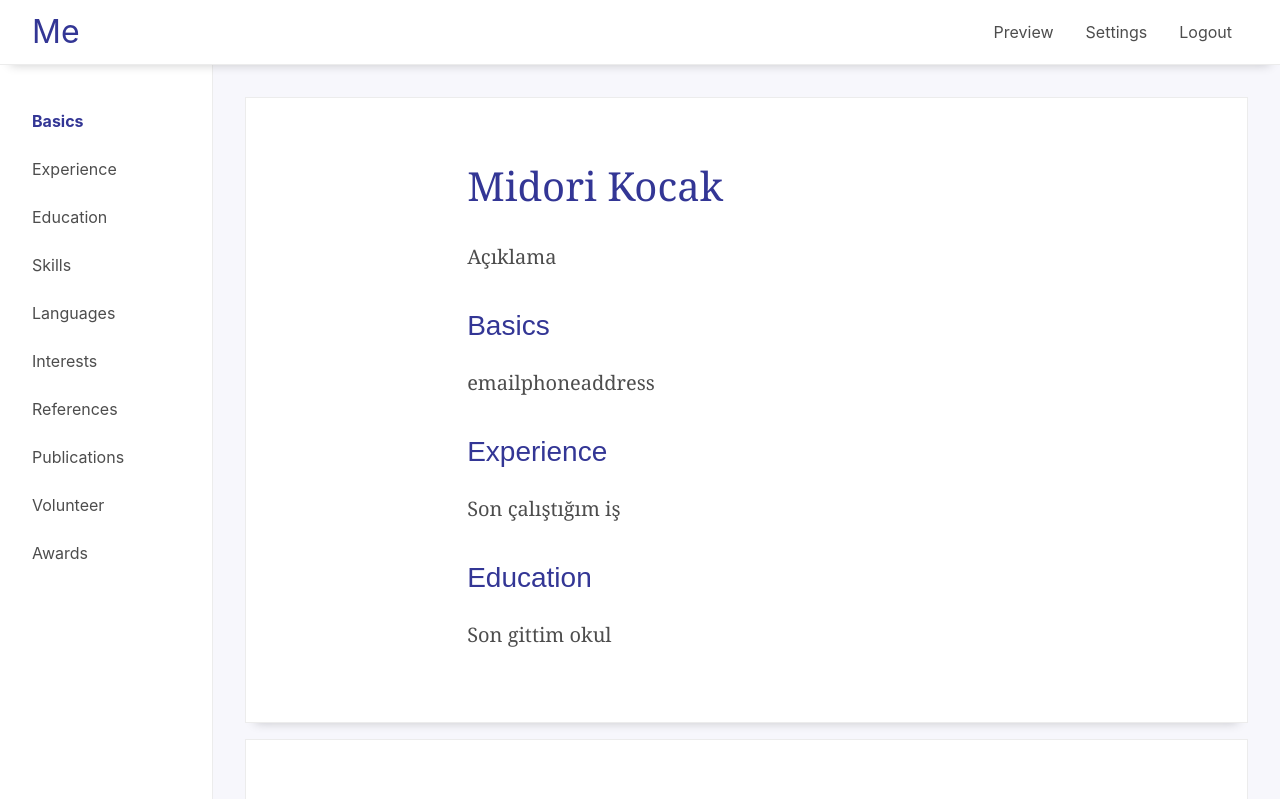
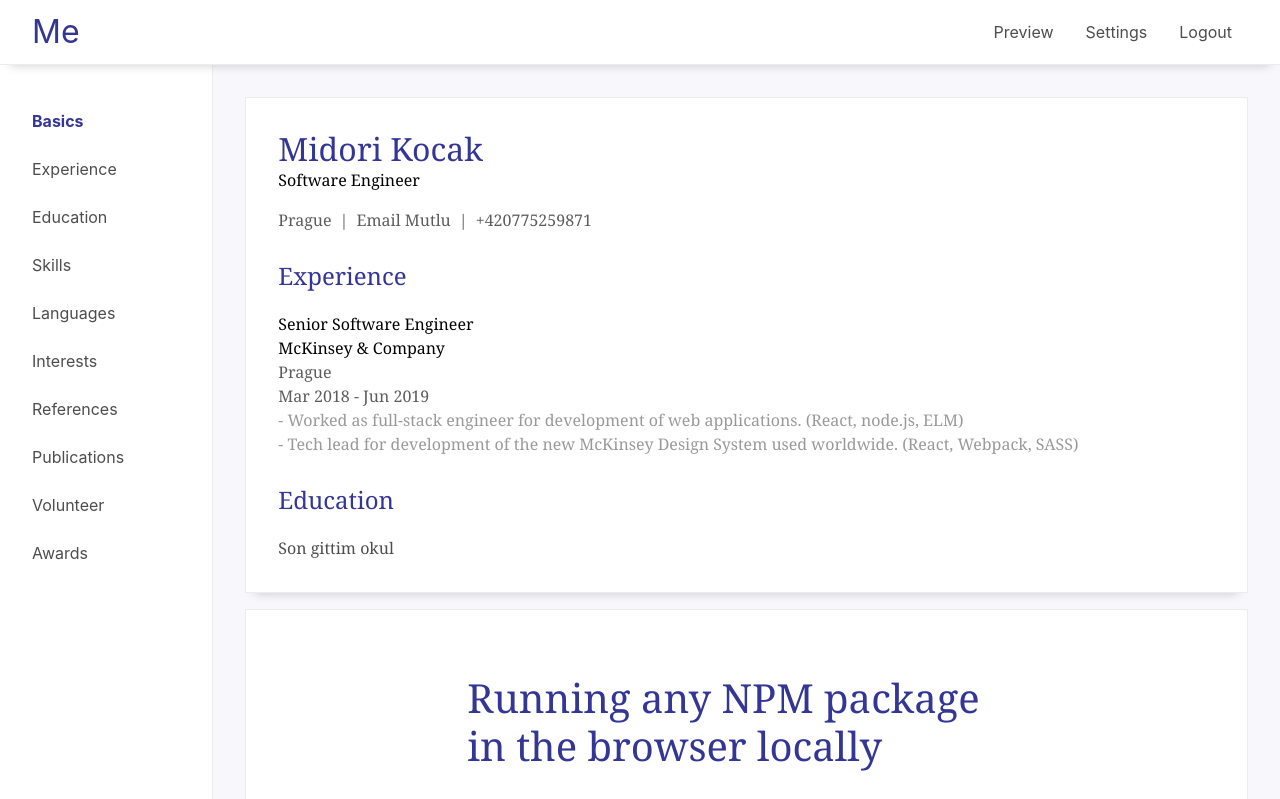
Before and after one commit to midorikocak/midori, a plain HTML site: page index.html in a window 1280 px wide. Shown: the top 799 px of the page. Drawn offline with Linux system fonts and the light colour scheme.

Commit message:
added definition list and styles

```diff
--- a/css/stylesheet.css
+++ b/css/stylesheet.css
@@ -25,9 +25,6 @@ ul {
     display: flex;
 }
 
-ul > li:hover {
-    background-color: #f7f7fc;
-}
 
 ul.horizontal {
     flex-direction: row;
@@ -35,10 +32,15 @@ ul.horizontal {
     align-items: stretch;
 }
 
+
 ul.horizontal > li {
     display: flex;
     align-items: center;
     padding: 1rem;
+}
+
+ul.horizontal > li:hover {
+    background-color: #f7f7fc;
 }
 
 ul.vertical {
@@ -47,6 +49,14 @@ ul.vertical {
 
 ul.vertical > li {
     padding: 1rem;
+}
+
+ul.vertical > li:hover {
+    background-color: #f7f7fc;
+}
+
+section section:not(:last-child) {
+    margin: 0 0 2rem;
 }
 
 /* Spacing */
@@ -152,7 +162,7 @@ h1, h2, h3, h4, h5, h6 {
 h1 {
     font-size: 2rem;
     line-height: 1.2;
-    margin: 0 0 2rem;
+    margin: 0 0 1rem;
 }
 
 h2 {
@@ -164,6 +174,7 @@ h2 {
 h3 {
     font-size: 1rem;
     line-height: 1;
+    margin: 0 0 0.5rem;
     font-weight: bold;
 }
 
@@ -282,7 +293,7 @@ table {
 }
 
 th, td {
-    padding: 1rem;
+    padding: 1rem 2rem;
     text-align: left;
     border-bottom: 1px solid #ececec;
 }
@@ -356,6 +367,52 @@ img {
     max-width: 75ch;
 }
 
+/* Description List */
+
+dl {
+    display: flex;
+    flex-direction: column;
+    color: rgba(0, 0, 0, 0.64);
+}
+
+dl.vertical {
+    flex-direction: column;
+}
+
+dl.horizontal {
+    flex-direction: row;
+    margin-bottom: 1rem;
+}
+
+dl.horizontal dd:not(:last-child) {
+    margin-right: 0.5rem;
+}
+
+dl.horizontal dd:not(:last-child):after {
+    margin-left: 0.5rem;
+    content: "|";
+}
+
+dl.only-values dt {
+    display: none;
+}
+
+dd, dl {
+    margin: 0;
+}
+
+dd.important {
+    color: #000;
+}
+
+dd.less-important {
+    color: rgba(0, 0, 0, 0.4);
+}
+
+dd ul {
+    flex-direction: column;
+}
+
 /* helpers */
 
 .active {
@@ -374,3 +431,23 @@ img {
 .hide {
     display: none;
 }
+
+.no-padding {
+    padding: 0;
+}
+
+.no-margin {
+    margin: 0;
+}
+
+.no-border {
+    border: none;
+}
+
+.serif{
+    font-family: Georgia, Cambria, "Times New Roman", Times, serif;
+}
+
+.sans-serif{
+    font-family: -apple-system, BlinkMacSystemFont, sans-serif;
+}
--- a/index.html
+++ b/index.html
@@ -24,7 +24,7 @@
     <div class="logo">
         <h1>Me</h1>
     </div>
-    <nav class="top-menu">
+    <nav class="top-nav">
         <ul class="horizontal">
             <li><a href="#">Preview</a></li>
             <li><a href="#">Settings</a></li>
@@ -47,22 +47,56 @@
     </ul>
 </nav>
 <main class="main">
-    <article class="card full-height">
-        <h1>Midori Kocak</h1>
-        <p>Açıklama</p>
+    <section class="card full-height serif">
+        <h1 class="no-margin">Midori Kocak</h1>
+        <dl class="only-values horizontal">
+            <dt>Position</dt>
+            <dd class="important">Software Engineer</dd>
+        </dl>
 
         <section id="basics">
-            <h2 class="hidden">Basics</h2>
-            <ul>
-                <li>email</li>
-                <li>phone</li>
-                <li>address</li>
-            </ul>
+            <h2 class="hide">Basics</h2>
+            <dl class="only-values horizontal">
+                <dt>City</dt>
+                <dd>Prague</dd>
+
+                <dt>Email</dt>
+                <dd>Email Mutlu</dd>
+
+                <dt>Phone</dt>
+                <dd>+420775259871</dd>
+            </dl>
         </section>
         <section id="experience">
             <h2>Experience</h2>
             <ul>
-                <li> Son çalıştığım iş</li>
+                <li>
+
+                    <dl class="only-values vertical">
+                        <dt>Position</dt>
+                        <dd class="important">Senior Software Engineer</dd>
+                        <dt>Company</dt>
+                        <dd class="important">McKinsey & Company</dd>
+                        <dt>City</dt>
+                        <dd>Prague</dd>
+                        <dt>Time</dt>
+                        <dd>Mar 2018 - Jun 2019</dd>
+                        <dt>Description</dt>
+                        <dd class="less-important">
+                            <ul>
+                                <li>- Worked as full-stack engineer for development of web applications. (React,
+                                    node.js,
+                                    ELM)
+                                </li>
+                                <li>- Tech lead for development of the new McKinsey Design System used worldwide.
+                                    (React,
+                                    Webpack, SASS)
+                                </li>
+                            </ul>
+                        </dd>
+                    </dl>
+
+                </li>
             </ul>
         </section>
         <section id="education">
@@ -73,7 +107,7 @@
                 </li>
             </ul>
         </section>
-    </article>
+    </section>
 
     <article class="card">
         <h1>Running any NPM package in the browser locally</h1>
@@ -208,7 +242,7 @@
 
     </section>
 
-    <section class="card">
+    <section class="card no-padding no-border">
         <table>
             <thead>
             <tr>
```
